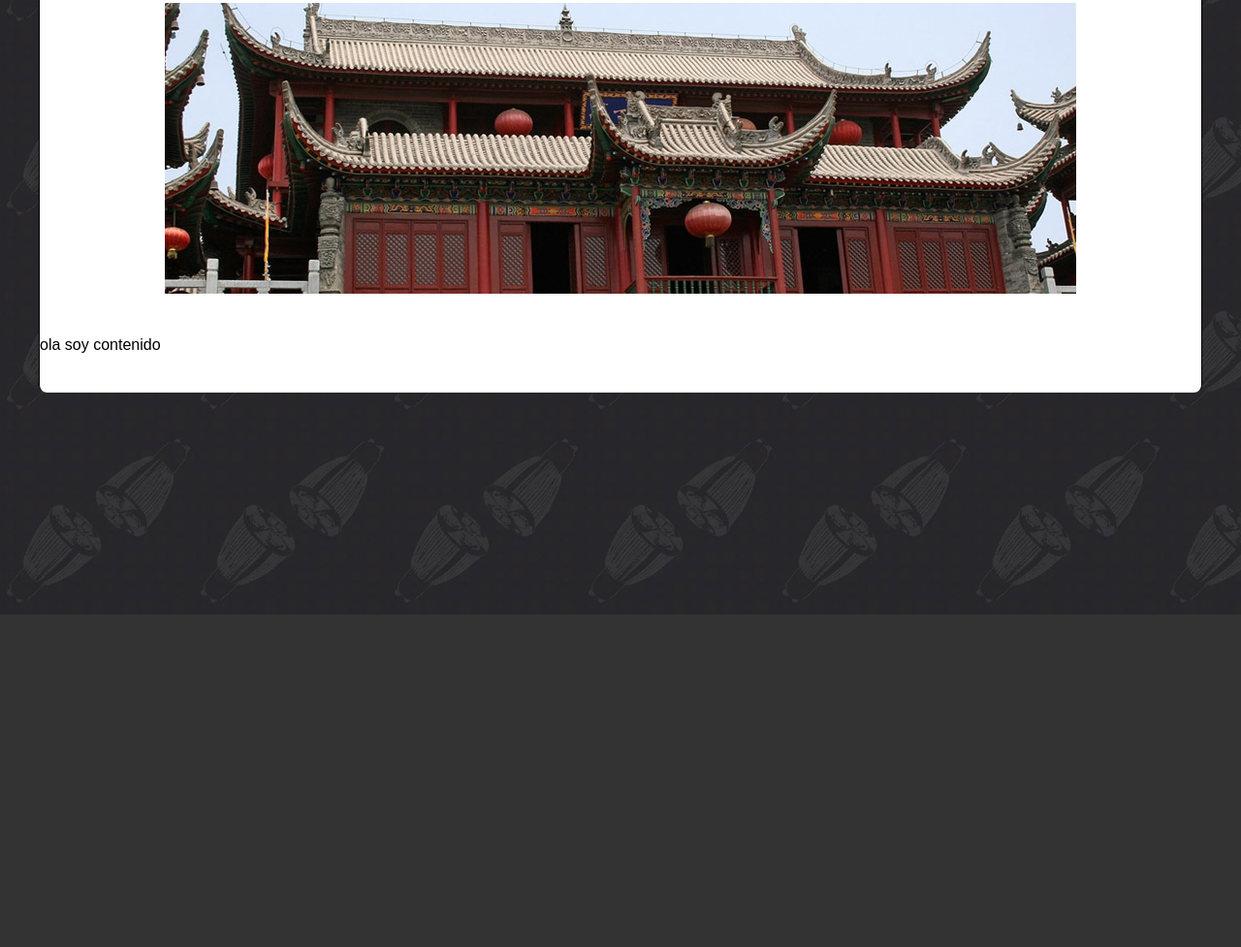
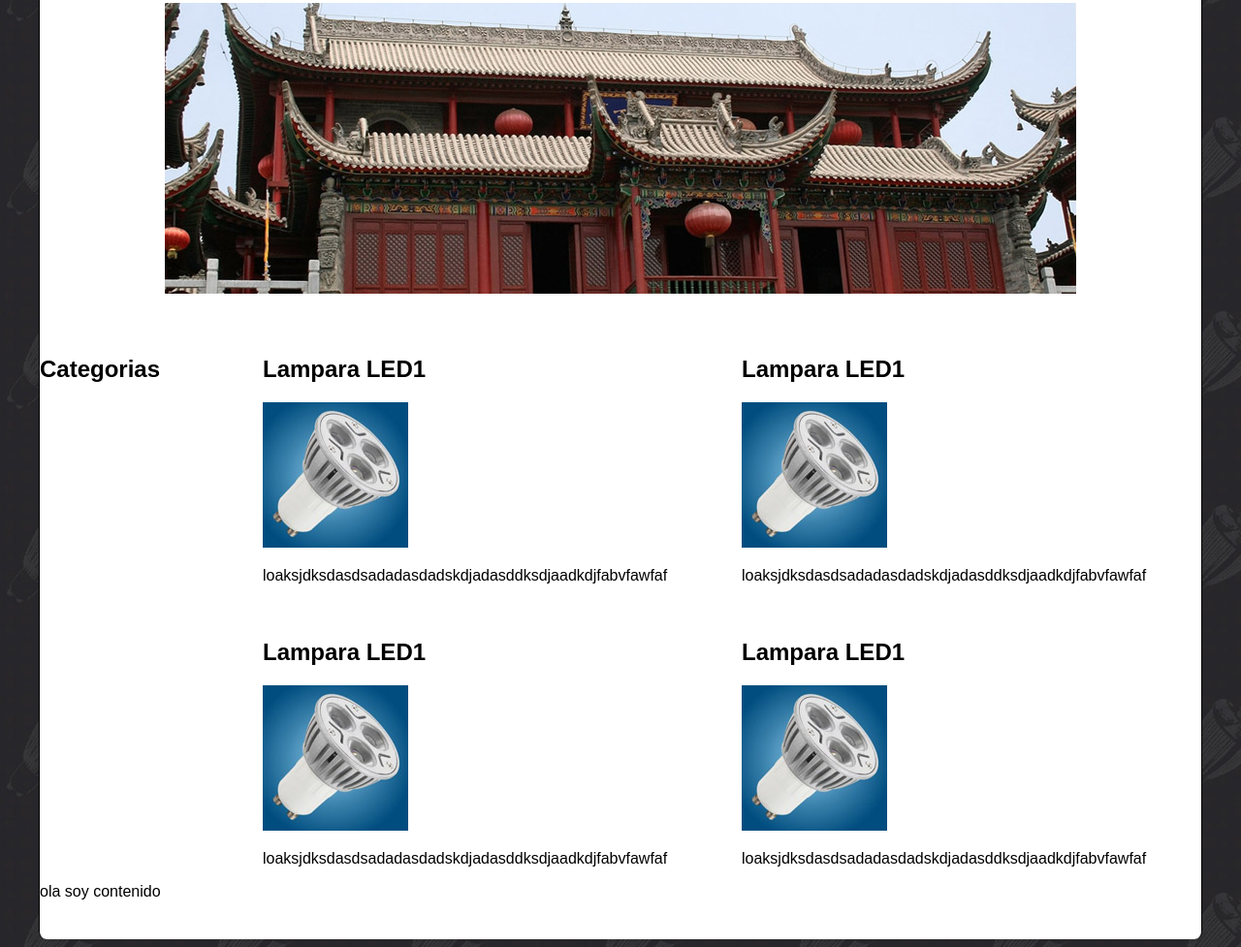
Before and after one commit to BautyDelToro/3alas, a plain HTML site: page index.html in a window 1280 px wide. Shown: the part 166-1143 px from the top of the page at 97% size. Before the commit the page ends 800 px from the top, so only its background shows below. Drawn offline with Linux system fonts and the light colour scheme.

Commit message:
final de clase

```diff
--- a/estilos.css
+++ b/estilos.css
@@ -69,9 +69,29 @@ padding: 0%;
     min-width: 450px;
 }
 
+/*slider*/
 .slider{
     margin-right: auto;
     margin-left: auto;
     max-width: 940px;
     margin-bottom: 40px;
 }
+
+.main{
+    display: grid;
+    grid-template-columns: 230px 1fr;
+
+}
+
+/*categorias*/
+.categorias{
+}
+
+/*productos*/
+.productos{
+    display: grid;
+    grid-template-columns: 2fr 2fr;
+    grid-template-rows: 2fr 2fr;
+    gap:20px;
+    /*espacio entre columnas*/
+}
--- a/index.html
+++ b/index.html
@@ -59,6 +59,38 @@
 
                 <img src="./slide/2.jpg" class="img" alt="Foto4">
             </div>
+
+            <div class="main">
+                <div class="categorias">
+                    <h2>Categorias</h2>
+                </div>
+
+                <div class="productos">
+
+                    <div class="lampara">
+                        <h2>Lampara LED1</h2>
+                        <img src="lamparas/lampara1.jpg" alt="Lampara LED">
+                        <p>loaksjdksdasdsadadasdadskdjadasddksdjaadkdjfabvfawfaf</p>
+                    </div>
+                    <div class="lampara">
+                        <h2>Lampara LED1</h2>
+                        <img src="lamparas/lampara1.jpg" alt="Lampara LED">
+                        <p>loaksjdksdasdsadadasdadskdjadasddksdjaadkdjfabvfawfaf</p>
+                    </div>
+                    <div class="lampara">
+                        <h2>Lampara LED1</h2>
+                        <img src="lamparas/lampara1.jpg" alt="Lampara LED">
+                        <p>loaksjdksdasdsadadasdadskdjadasddksdjaadkdjfabvfawfaf</p>
+                    </div>
+                    <div class="lampara">
+                        <h2>Lampara LED1</h2>
+                        <img src="lamparas/lampara1.jpg" alt="Lampara LED">
+                        <p>loaksjdksdasdsadadasdadskdjadasddksdjaadkdjfabvfawfaf</p>
+                    </div>
+                </div>
+
+            </div>
+
             ola soy contenido
         </div>
 
```
